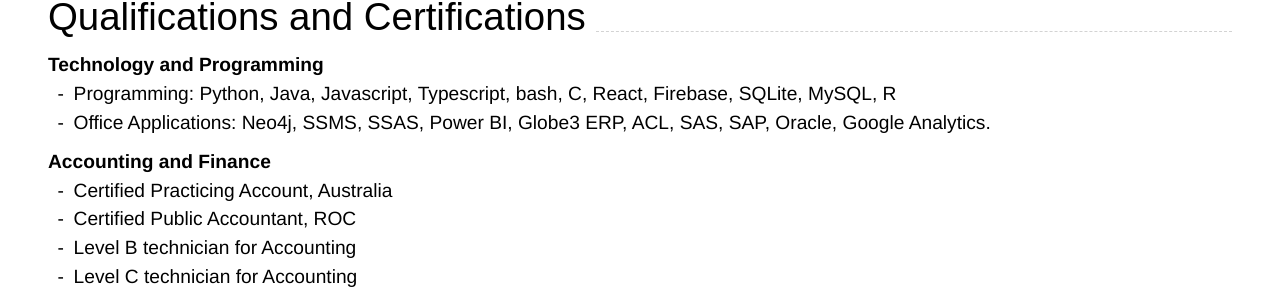
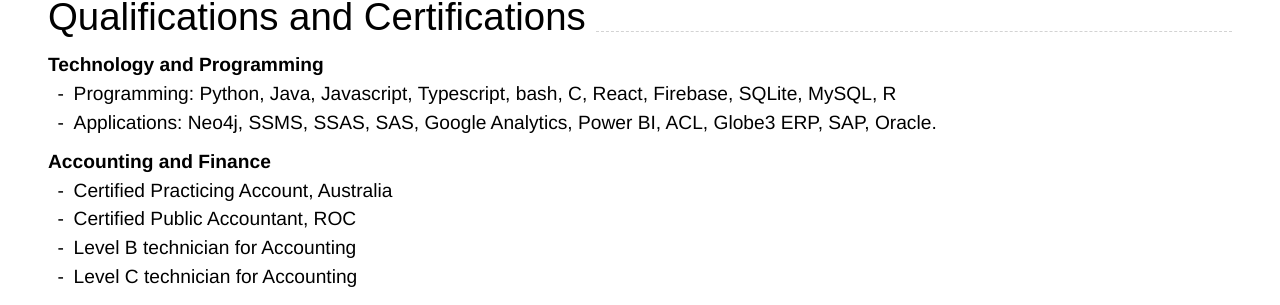
Before and after one commit to HUIXIN-TW/Resume, a Jekyll site: the page built from index.md, in a window 1280 px wide. Shown: the part 1629-1934 px from the top of the page. Built offline with Jekyll 4.4.1, drawn with Linux system fonts in a browser that asks for light colours; nearby versions of some CDN libraries.

Commit message:
update app

```diff
--- a/index.md
+++ b/index.md
@@ -203,7 +203,7 @@ Statistics `2015.2 - 2015.6`<br>
 ### **Technology and Programming**
 
 -   Programming: Python, Java, Javascript, Typescript, bash, C, React, Firebase, SQLite, MySQL, R
--   Office Applications: Neo4j, SSMS, SSAS, Power BI, Globe3 ERP, ACL, SAS, SAP, Oracle, Google Analytics.
+-   Applications: Neo4j, SSMS, SSAS, SAS, Google Analytics, Power BI, ACL, Globe3 ERP, SAP, Oracle.
     <br>
 
 ### **Accounting and Finance**
```
